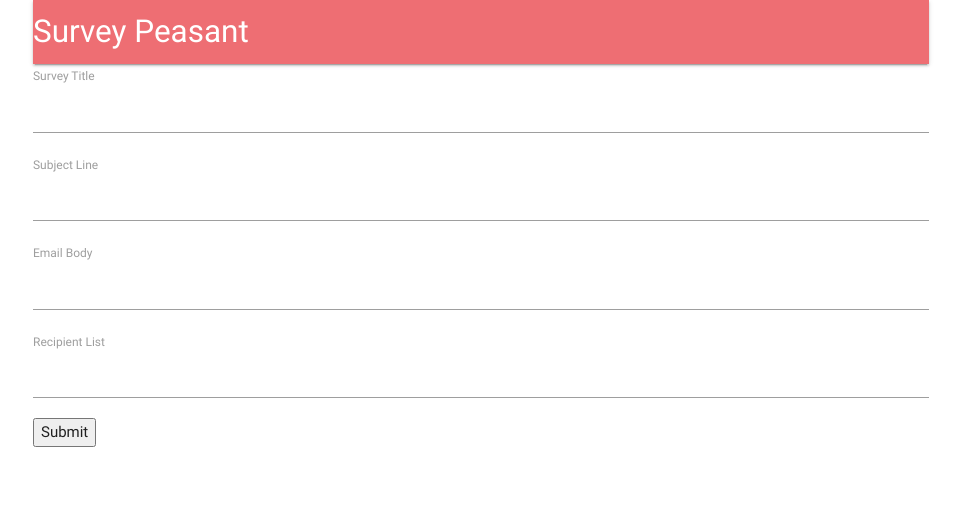
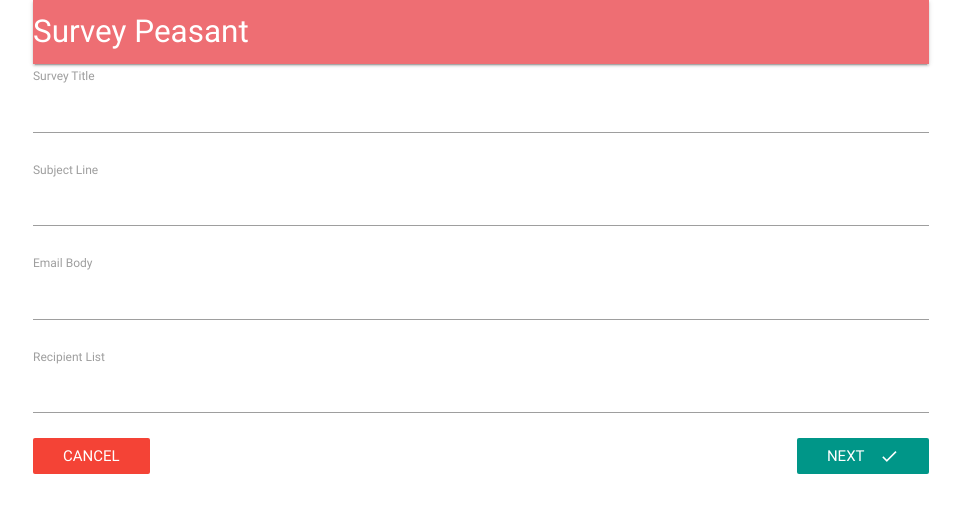
Before and after one commit to Brodt7258/Emaily, a React (Create React App) app in the folder client/: page /surveys/new in a window 1280 px wide. Shown: the top 512 px of the page, without its empty margins (159-1120 px from the left). Built offline with nearby package versions, Linux system fonts and the light colour scheme; no server answers.

Commit message:
added input validation to survey form

```diff
--- a/client/src/components/App.js
+++ b/client/src/components/App.js
@@ -15,16 +15,14 @@
 
   render() {
     return (
+      <BrowserRouter>
         <div className="container">
-        <BrowserRouter>
-          <div>
           <Header />
           <Route exact path="/" component={Landing} />
           <Route exact path="/surveys" component={Dashboard} />
           <Route path="/surveys/new" component={SurveyNew} />
         </div>
       </BrowserRouter>
-      </div>
     );
   }
 };
--- a/client/src/components/surveys/SurveyField.js
+++ b/client/src/components/surveys/SurveyField.js
@@ -1,10 +1,13 @@
 import React from 'react';
 
-export default ({ input, label }) => {
+export default ({ input, label, meta: { error, touched } }) => {
   return (
     <div>
       <label>{label}</label>
-      <input { ...input } />
+      <input { ...input } style={{ marginBottom: '5px' }}/>
+      <div className="red-text" style={{ marginBottom: '20px' }}>
+        {touched && error}
+      </div>
     </div>
   );
 };
--- a/client/src/components/surveys/SurveyForm.js
+++ b/client/src/components/surveys/SurveyForm.js
@@ -1,7 +1,9 @@
 import _ from 'lodash';
 import React, { Component } from 'react';
 import { reduxForm, Field } from 'redux-form';
+import { Link } from 'react-router-dom';
 import SurveyField from './SurveyField';
+import validateEmails from '../../utils/validateEmails';
 
 const FIELDS = [
   { label: 'Survey Title', name: 'title' },
@@ -32,13 +34,34 @@
           onSubmit={this.props.handleSubmit(values => console.log(values))}
         >
           {this.renderFields()}
-          <button type="submit">Submit</button>
+          <Link to="/surveys" className="red btn-flat white-text">
+            Cancel
+          </Link>
+          <button type="submit" className="teal btn-flat right white-text">
+            Next
+            <i className="material-icons right">done</i>
+          </button>
         </form>
       </div>
     );
   }
 }
 
+function validate(values) {
+  const errors = {};
+
+  errors.emails = validateEmails(values.emails || '');
+
+  _.each(FIELDS, ({ name }) => {
+    if (!values[name]) {
+      errors[name] = 'You must provide a value';
+    }
+  });
+
+  return errors;
+}
+
 export default reduxForm({
+  validate,
   form: 'surveyForm'
 })(SurveyForm);
--- /dev/null
+++ b/client/src/utils/validateEmails.js
@@ -0,0 +1,14 @@
+const re = /^(([^<>()[\]\\.,;:\s@"]+(\.[^<>()[\]\\.,;:\s@"]+)*)|(".+"))@((\[[0-9]{1,3}\.[0-9]{1,3}\.[0-9]{1,3}\.[0-9]{1,3}])|(([a-zA-Z\-0-9]+\.)+[a-zA-Z]{2,}))$/;
+
+export default (emails) => {
+  const invalid = emails
+    .split(',')
+    .map(email => email.trim())
+    .filter(email => email.length && !re.test(email));
+
+  if (invalid.length) {
+    return `These emails are invalid: ${invalid}`;
+  }
+
+  return;
+};
```
Lines whose indentation alone changed are shown as unchanged.
